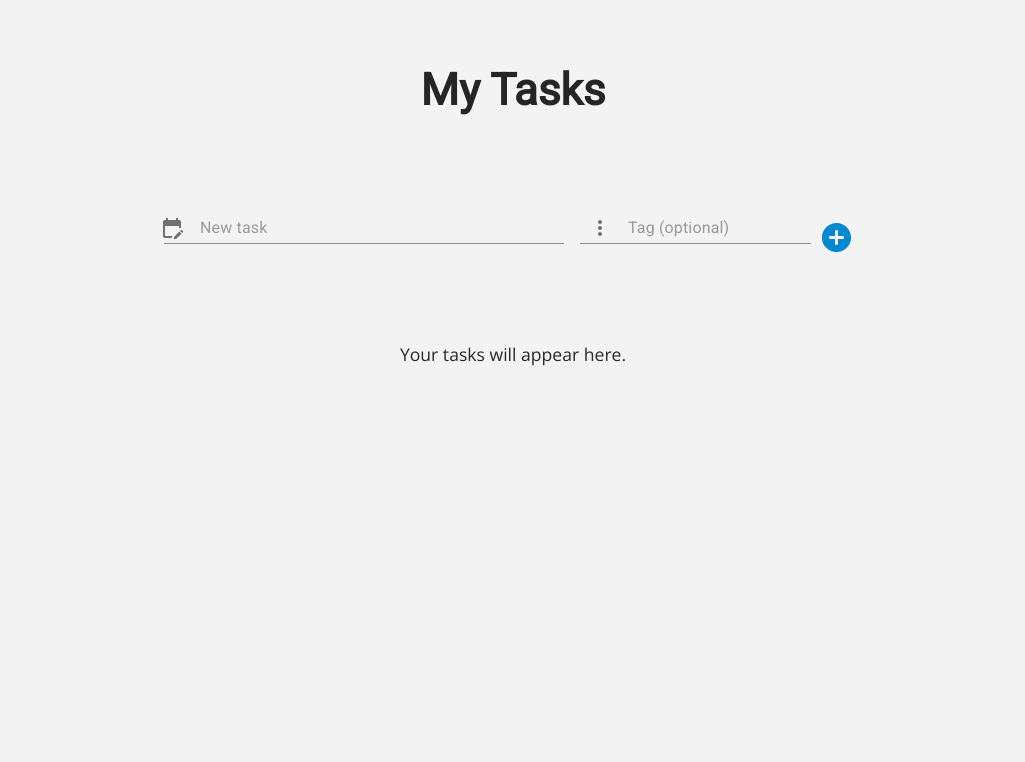
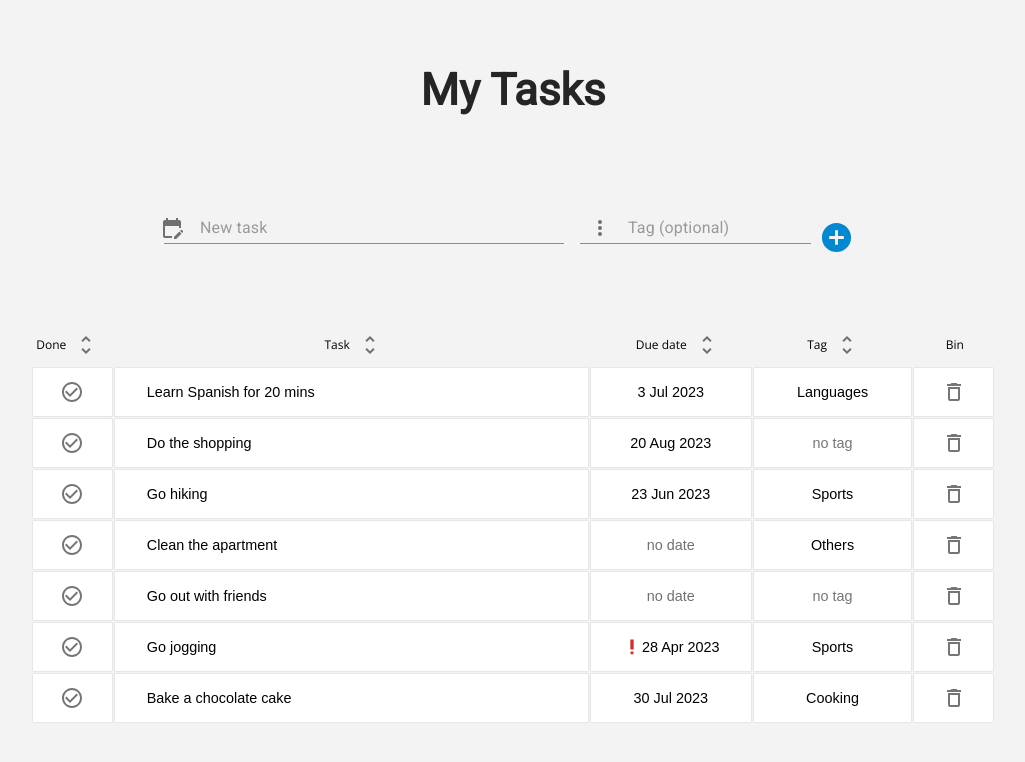
Before and after one commit to thepierrre/to-do-app, a React (Vite) app: page / in a window 1280 px wide. Shown: the top 762 px of the page, without its empty margins (127-1152 px from the left). Built offline with nearby package versions, Linux system fonts and the light colour scheme.

Commit message:
Fix tags and the .toLocaleString error

```diff
--- a/src/App.jsx
+++ b/src/App.jsx
@@ -11,7 +11,7 @@ import {
   getSortedTasks,
   DEFAULT_SORT,
 } from "./utils/sortingFunctions.js";
-import { DUMMY_TASKS } from "./utils/dummyTasks";
+import { DUMMY_TASKS, DUMMY_TAGS } from "./utils/dummyTasks";
 import Header from "./components/Layout/Header";
 import NewTask from "./components/NewTask/NewTask";
 import TaskList from "./components/TaskList/TaskList";
@@ -28,14 +28,14 @@ export const formattedDate = date.toLocaleString({
 
 function App() {
   const [enteredTask, setEnteredTask] = useState("");
-  const [tasks, setTasks] = useState([]);
+  const [tasks, setTasks] = useState(DUMMY_TASKS);
   const [sortedTasks, setSortedTasks] = useState([]);
   const [calendarIsShown, setCalendarIsShown] = useState(false);
   const [enteredMenuInputTag, setEnteredMenuInputTag] = useState("");
   const [selectedDay, setSelectedDay] = useState(undefined);
   const [enteredTag, setEnteredTag] = useState("");
   const [sortedBy, setSortedBy] = useState(DEFAULT_SORT);
-  const [tags, setTags] = useState(["Household", "Running"]);
+  const [tags, setTags] = useState(DUMMY_TAGS);
 
   useEffect(() => {
     setSortedTasks(getSortedTasks(tasks, sortedBy));
@@ -162,11 +162,25 @@ function App() {
     }
   };
 
+  // const addNewTagFromMenuHandler = (event) => {
+  //   event.preventDefault();
+  //   if (enteredMenuInputTag) {
+  //     if (!tags.includes(enteredMenuInputTag)) {
+  //       setTags((prevTags) => [enteredMenuInputTag, ...prevTags]);
+  //       const updatedTags = [enteredMenuInputTag, ...tags];
+  //     }
+  //   }
+  //   localStorage.setItem("tags", JSON.stringify(updatedTags));
+  //   setEnteredMenuInputTag("");
+  // };
+
   const addNewTagFromMenuHandler = (event) => {
     event.preventDefault();
     if (enteredMenuInputTag) {
       if (!tags.includes(enteredMenuInputTag)) {
-        setTags((prevTags) => [enteredMenuInputTag, ...prevTags]);
+        const updatedTags = [enteredMenuInputTag, ...tags];
+        setTags(updatedTags);
+        localStorage.setItem("tags", JSON.stringify(updatedTags));
       }
     }
     setEnteredMenuInputTag("");
@@ -227,9 +241,14 @@ function App() {
 
   useEffect(() => {
     const storedTasks = localStorage.getItem("tasks");
+    const storedTags = localStorage.getItem("tags");
     if (storedTasks) {
       const parsedTasks = JSON.parse(storedTasks);
-      setTasks(storedTasks);
+      setTasks(parsedTasks);
+    }
+    if (storedTags) {
+      const parsedTags = JSON.parse(storedTags);
+      setTags(parsedTags);
     }
   }, []);
 
--- /dev/null
+++ b/src/components/NewTask/TagMenu.css
@@ -0,0 +1,4 @@
+.tag-menu-input {
+  width: 8rem;
+  margin-left: 1rem;
+}
--- a/src/components/NewTask/TagMenu.jsx
+++ b/src/components/NewTask/TagMenu.jsx
@@ -2,6 +2,7 @@ import { useState } from "react";
 import IconButton from "@mui/material/IconButton";
 import MenuIcon from "@mui/icons-material/Menu";
 import Button from "@mui/material/Button";
+import "./TagMenu.css";
 import Input from "@mui/material/Input";
 import Menu from "@mui/material/Menu";
 import MenuItem from "@mui/material/MenuItem";
@@ -12,15 +13,9 @@ const ITEM_HEIGHT = 48;
 
 const TagMenu = (props) => {
   const {
-    tagListChangeHandler,
-    tagMenuInputChangeHandler,
-    tagOptions,
-    addNewTagToMenuOnEnterHandler,
     tags,
-    setTags,
     menuTagInputChangeHandler,
-    EnteredMenuInputTag,
-    setEnteredMenuInpuTag,
+    enteredMenuInputTag,
     addNewTagFromMenuHandler,
     setEnteredTag,
   } = props;
@@ -37,9 +32,11 @@ const TagMenu = (props) => {
     setAnchorEl(null);
   };
 
-  const handleOptionClick = (option) => {
-    setSelectedTag(option);
-    handleClose();
+  const onKeyDown = (event) => {
+    event.stopPropagation();
+    if (event.key === "Enter") {
+      addNewTagFromMenuHandler(event);
+    }
   };
 
   return (
@@ -55,7 +52,7 @@ const TagMenu = (props) => {
         PaperProps={{
           style: {
             maxHeight: ITEM_HEIGHT * 4.5,
-            width: "20ch",
+            width: "22ch",
           },
         }}
       >
@@ -68,9 +65,12 @@ const TagMenu = (props) => {
           type="text"
           placeholder="New tag"
           onChange={menuTagInputChangeHandler}
+          onKeyDown={onKeyDown}
+          className="tag-menu-input"
+          value={enteredMenuInputTag}
         />
         <IconButton onClick={addNewTagFromMenuHandler}>
-          <AddCircleIcon />
+          <AddCircleIcon color="info" />
         </IconButton>
       </Menu>
     </div>
--- a/src/components/TaskList/SingleTask.css
+++ b/src/components/TaskList/SingleTask.css
@@ -24,7 +24,7 @@
   align-items: center;
   background-color: white;
   box-shadow: 0 0 1px rgba(0, 0, 0, 0.3);
-  font-size: 0.95rem;
+  font-size: 0.9rem;
 }
 
 .done {
@@ -66,10 +66,10 @@
 .tag {
   width: 10rem;
   justify-content: center;
+  font-size: 0.9rem;
 }
 
 .tag-inner {
-  background-color: rgb(195, 236, 246);
   padding: 0.25rem 0.6rem;
   min-width: 4rem;
   max-width: 6rem;
@@ -84,8 +84,7 @@
 }
 
 .empty {
-  background-color: transparent;
-  padding: 0;
+  padding: 0.25rem;
   font-size: 0.9rem;
   color: rgb(112, 112, 112);
 }
--- a/src/components/TaskList/SingleTask.jsx
+++ b/src/components/TaskList/SingleTask.jsx
@@ -24,10 +24,6 @@ const SingleTask = (props) => {
   const taskTextClassName = `task-bar--item text ${isDone ? "done-task" : ""}`;
 
   const taskDateClassName = `task-bar--item date ${date ? "" : "no-date"}`;
-
-  // const taskTagInnerClassName = `tag-inner ${
-  //   tag === "" || tag === "no tag" ? "empty" : ""
-  // }`;
 
   const taskTagInnerClassName = `tag-inner ${tag ? "" : "empty"}`;
 
@@ -63,7 +59,7 @@ const SingleTask = (props) => {
             )}
             <span>
               {date
-                ? date.toLocaleDateString("en-UK", {
+                ? new Date(date).toLocaleDateString("en-UK", {
                     day: "numeric",
                     month: "short",
                     year: "numeric",
--- a/src/components/TaskList/TaskList.css
+++ b/src/components/TaskList/TaskList.css
@@ -7,7 +7,7 @@
 }
 
 .empty {
-  font-size: 1.1rem;
+  font-size: 0.9rem;
   color: rgb(41, 41, 41);
 }
 
--- a/src/utils/dummyTasks.js
+++ b/src/utils/dummyTasks.js
@@ -58,3 +58,5 @@ export const DUMMY_TASKS = [
     isDone: false,
   },
 ];
+
+export const DUMMY_TAGS = ["Sports", "Others", "Cooking"];
```
